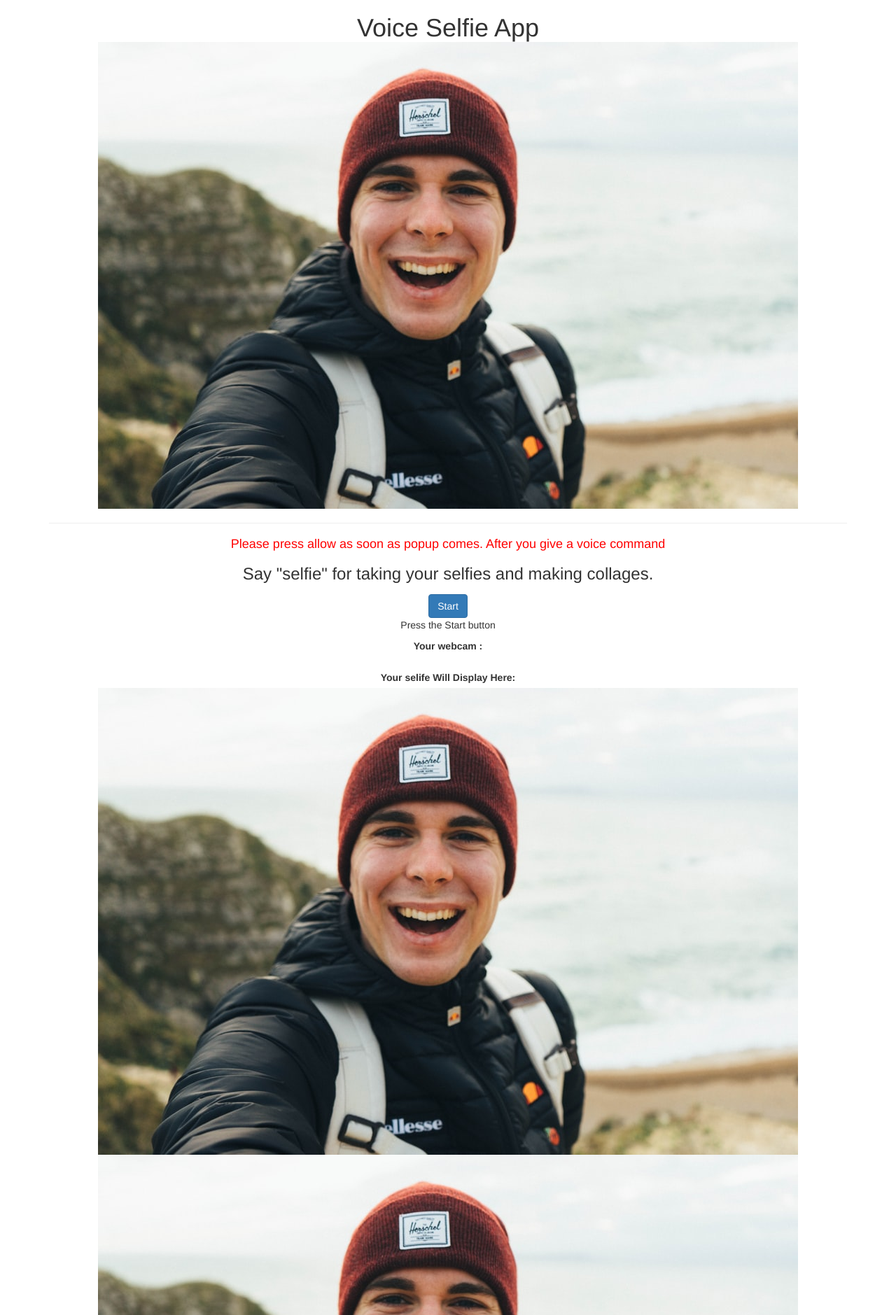
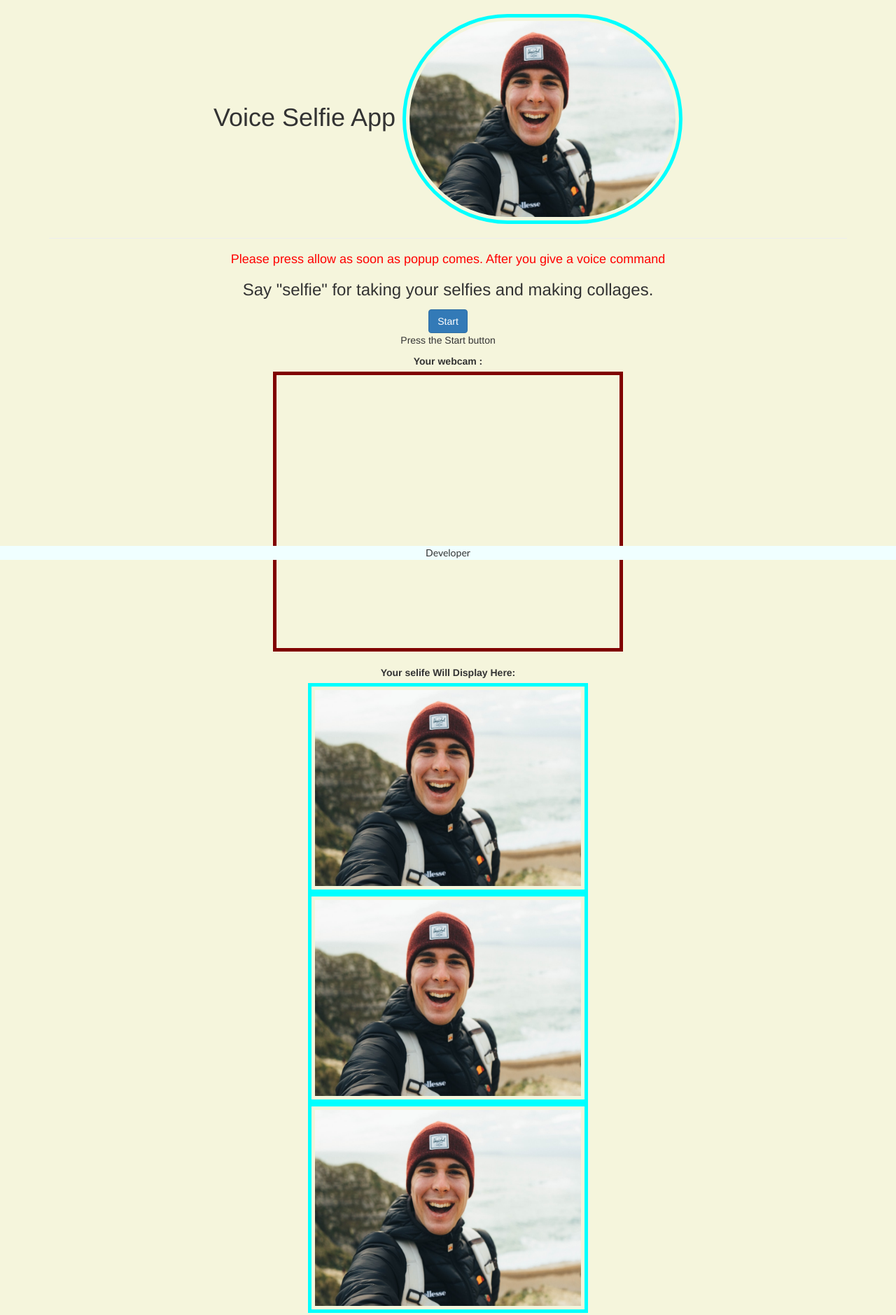
Before and after one commit to 2010Shubham/Collage-App, a plain HTML site: page index.html in a window 1280 px wide. Shown: the top 1879 px of the page at 70% size. Drawn offline with nearby package versions, Linux system fonts and the light colour scheme.

Commit message:
Add files via upload

```diff
--- a/index.html
+++ b/index.html
@@ -6,9 +6,8 @@
     <link rel="stylesheet" href="https://maxcdn.bootstrapcdn.com/bootstrap/3.4.0/css/bootstrap.min.css">
     <script src="https://ajax.googleapis.com/ajax/libs/jquery/3.4.1/jquery.min.js"></script>
     <script src="https://maxcdn.bootstrapcdn.com/bootstrap/3.4.0/js/bootstrap.min.js"></script>
-
     <script src="https://cdnjs.cloudflare.com/ajax/libs/webcamjs/1.0.26/webcam.js" type="text/javascript"></script>
-
+    <link rel="stylesheet" href="style.css">
 </head>
 
 <body>
@@ -16,7 +15,7 @@
     <center>
         <a href="" id="link" download = "myselfie.png"></a>
         <h1>Voice Selfie App
-        <img id="logo_img" src="selfie.jpeg">
+        <img id="logo_img" src="selfie.jpeg" height="100px" width="150px">
         </h1>
         <hr>
         <h4 style="color:red;">Please press allow as soon as popup comes. After you give a voice command</h4>
@@ -31,12 +30,12 @@
         <br>
 
         <label>Your selife Will Display Here: </label>
-        <div id="result"><img src="selfie.jpeg"></div>
-        <div id="result1"><img src="selfie.jpeg"></div>
-        <div id="result2"><img src="selfie.jpeg"></div>
+        <div ><img src="selfie.jpeg" height="100px" width="150px"></div>
+        <div id="result1"><img src="selfie.jpeg" height="100px" width="150px"></div>
+        <div id="result2"><img src="selfie.jpeg" height="100px" width="150px"></div>
     </center>
     </div>
-
+    <div id="developer" align="center">Developer</div>
     <script src="main.js"></script>
 </body>
 
--- a/style.css
+++ b/style.css
@@ -10,10 +10,49 @@
 }
 #logo_img
 {
-    width: 150px;
-    border-radius: 100px;
+    border-radius: 200px;
 }
 #textbox
 {
     width: 300px;
 }
+body
+{
+    background-color: beige;
+}
+.h1
+{
+    font-family: Cambria, Cochin, Georgia, Times, 'Times New Roman', serif;
+    font-style: oblique;
+    font-weight: 800;
+}
+.h4
+{
+    font-family: sans-serif;
+    border: 5px solid gold;
+}
+img
+{
+    width: 400px;
+    height: 300px;
+    border: 5px solid aqua;
+    padding: 5px;
+}
+#camera
+{
+    width: 500px;
+    height: 400px;
+    border: 5px solid maroon;
+}
+#developer
+{
+    background-color: azure;
+    font-family: 'Gill Sans', 'Gill Sans MT', Calibri, 'Trebuchet MS', sans-serif ;
+    bottom:0;
+    position :fixed;
+    width: 100%;
+
+}
+img:hover{
+    border-radius : 400px;
+    };
```
Also changed, not shown: main.js (line endings or trailing spaces).
